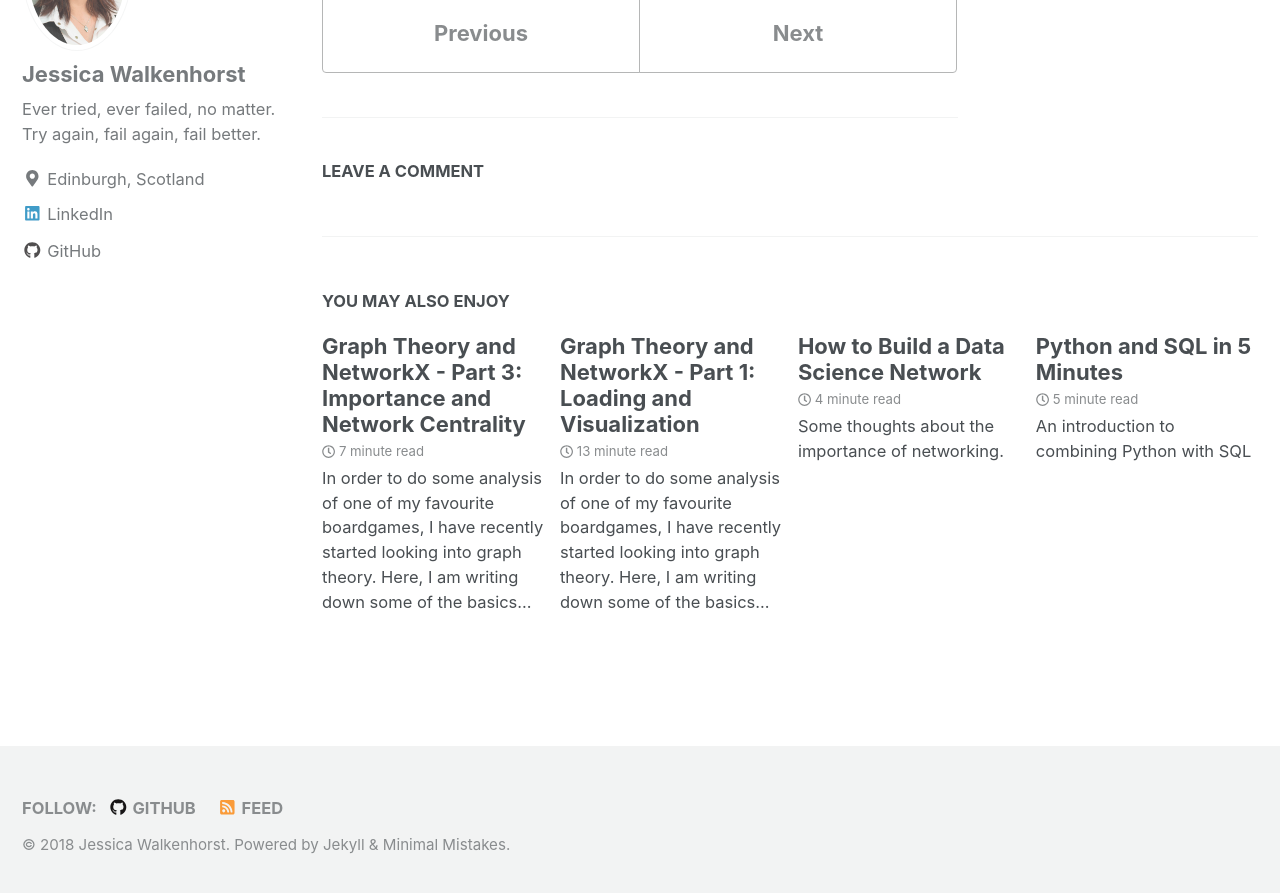
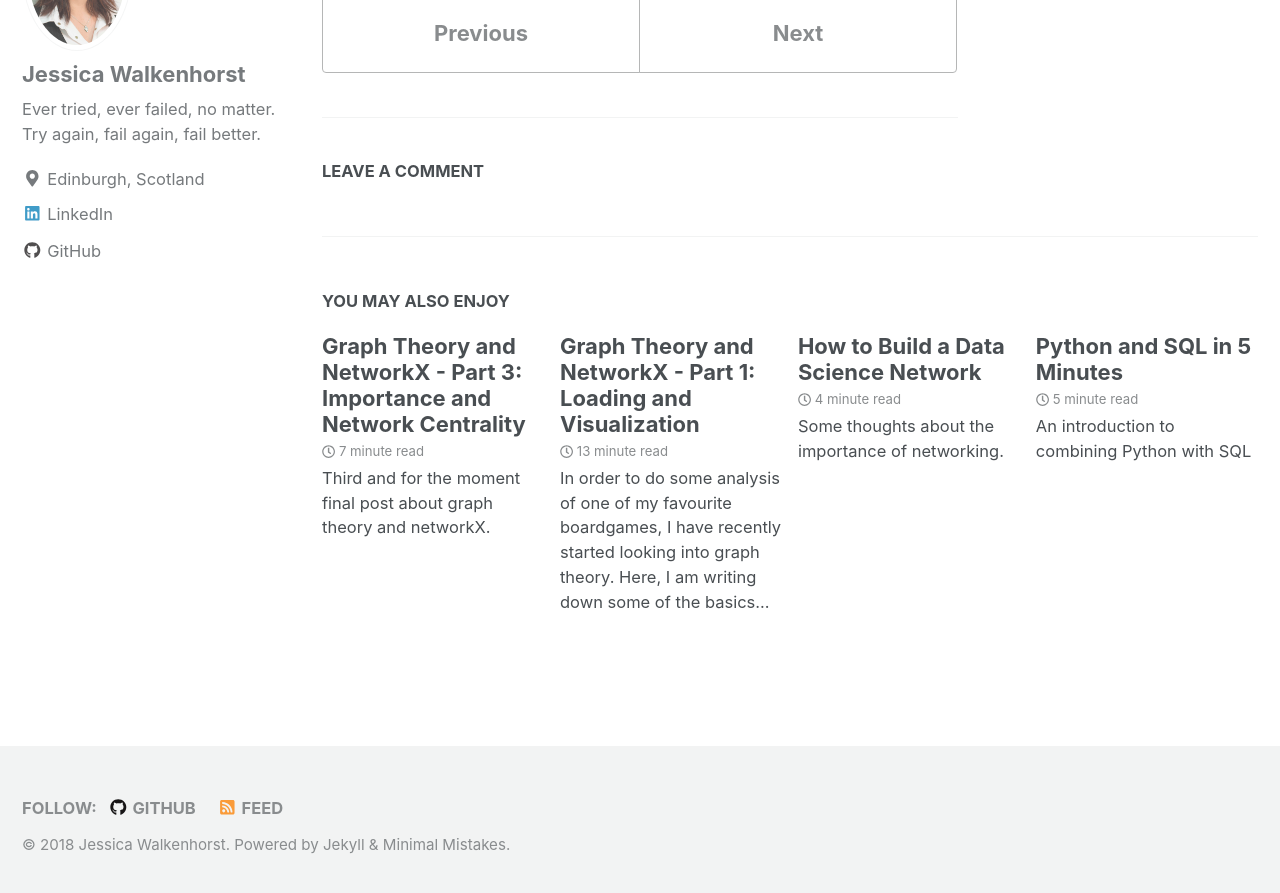
Before and after one commit to walkenho/walkenho.github.io, a Jekyll site: the page built from _posts/2018-09-03-graph-theory-and-networkX-part2.md, in a window 1280 px wide and 900 px high, scrolled down 10610 px. Shown: the top 893 px of the window. Built offline with Jekyll 4.4.1, drawn with Linux system fonts in a browser that asks for light colours; nearby versions of some CDN libraries; formulas are drawn with MathJax 3.

Commit message:
Updating excerpts of graph theory posts.

```diff
--- a/_posts/2018-09-03-graph-theory-and-networkX-part2.md
+++ b/_posts/2018-09-03-graph-theory-and-networkX-part2.md
@@ -5,7 +5,7 @@ tags:
   - graph theory
   - python
   - networkX
-excerpt: In order to do some analysis of one of my favourite boardgames, I have recently started looking into graph theory. Here, I am writing down some of the basics that I have learned on the way.
+excerpt: Second part of my series about graph theory.
 ---
 
 In the third post in this series, we will be introducing the concept of **network centrality**, which introduces
--- a/_posts/2018-09-10-graph-theory-and-networkX-part3.md
+++ b/_posts/2018-09-10-graph-theory-and-networkX-part3.md
@@ -5,7 +5,7 @@ tags:
   - graph theory
   - python
   - networkX
-excerpt: In order to do some analysis of one of my favourite boardgames, I have recently started looking into graph theory. Here, I am writing down some of the basics that I have learned on the way.
+excerpt: Third and for the moment final post about graph theory and networkX.
 ---
 
 In this for the moment final post in my Graph Theory and NetworkX series, we will be looking at the question of how important an edge or a node is. This is called **network centrality**.
```
